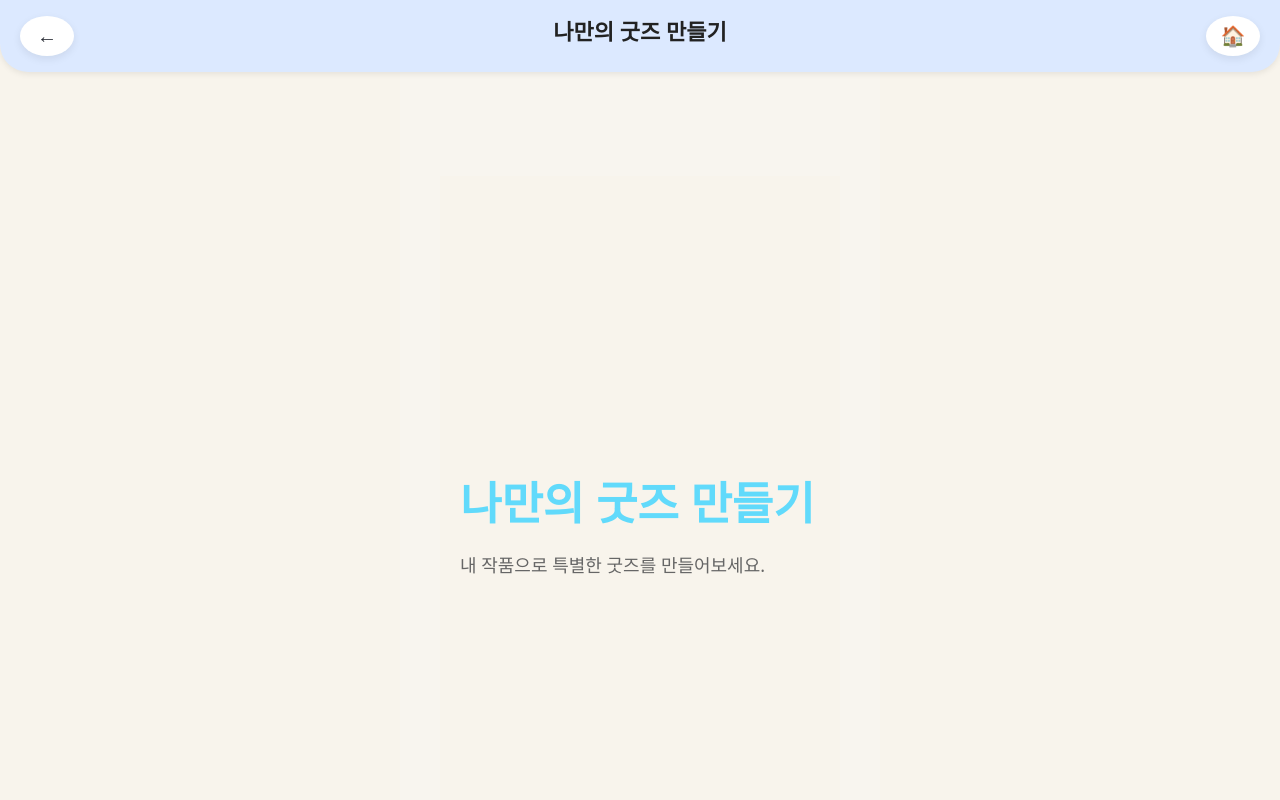
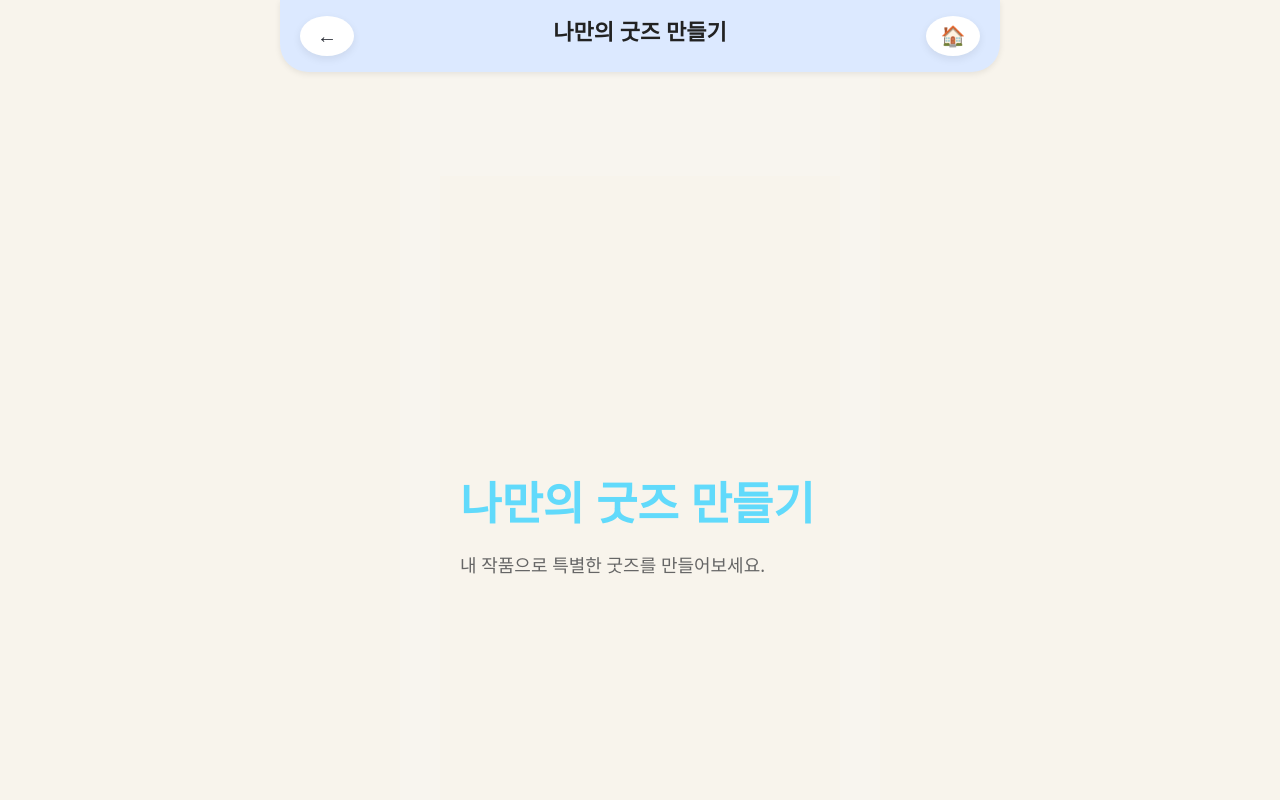
Before and after one commit to sunsudun25-cloud/hidi-story-maker, a React (Vite) app: page /goods in a window 1280 px wide. Shown: the top 800 px of the page. Built offline with nearby package versions, Linux system fonts and the light colour scheme.

Commit message:
FIX: Apply responsive width to app header
- Add max-width: 480px for mobile header
- Add max-width: 720px for desktop (768px+) header
- Ensure header matches content width on all devices
- Fix header stretching across full screen width

```diff
--- a/src/components/Header.css
+++ b/src/components/Header.css
@@ -8,7 +8,7 @@
   margin: 0 auto;           /* ⭐ 좌우 자동 마진으로 중앙 고정 */
 
   width: 100%;
-  /* max-width: 520px; */  /* ⭐ 폭 제한 제거 */
+  max-width: 480px;         /* ⭐ 모바일: 480px */
   background: var(--bg-soft-blue);
 
   padding: 14px 20px;
@@ -21,6 +21,13 @@
   display: flex;
   align-items: center;
   justify-content: space-between;
+}
+
+/* 데스크톱: 720px */
+@media (min-width: 768px) {
+  .app-header {
+    max-width: 720px;
+  }
 }
 
 .header-btn {
```
